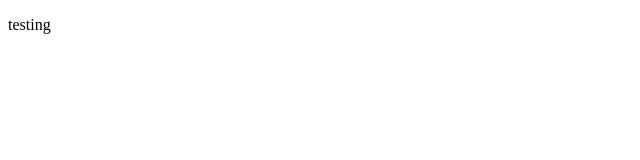
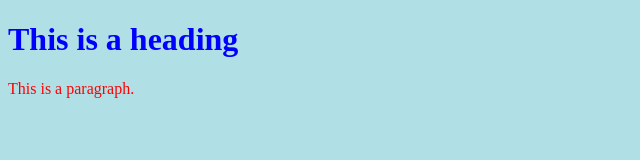
Before and after one commit to Dkealy/HorizonBanNotification, a plain HTML site: page docs/index.html in a window 1280 px wide. Shown: the whole page, without its empty margins (0-640 px from the left). Drawn offline with Linux system fonts and the light colour scheme.

Commit message:
Update index.html

```diff
--- a/docs/index.html
+++ b/docs/index.html
@@ -1,10 +1,16 @@
 <!DOCTYPE html>
  <html>
-    <head>
-        <title>Testing Website</title>
-    </head>
-    <body>
-        <!-- <table></table> -->
-        <p> testing</p>
-    </body>
+  <head>
+   <style>
+   body {background-color: powderblue;}
+   h1   {color: blue;}
+   p    {color: red;}
+   </style>
+  </head>
+  <body>
+
+   <h1>This is a heading</h1>
+   <p>This is a paragraph.</p>
+
+  </body>
 </html>
```
